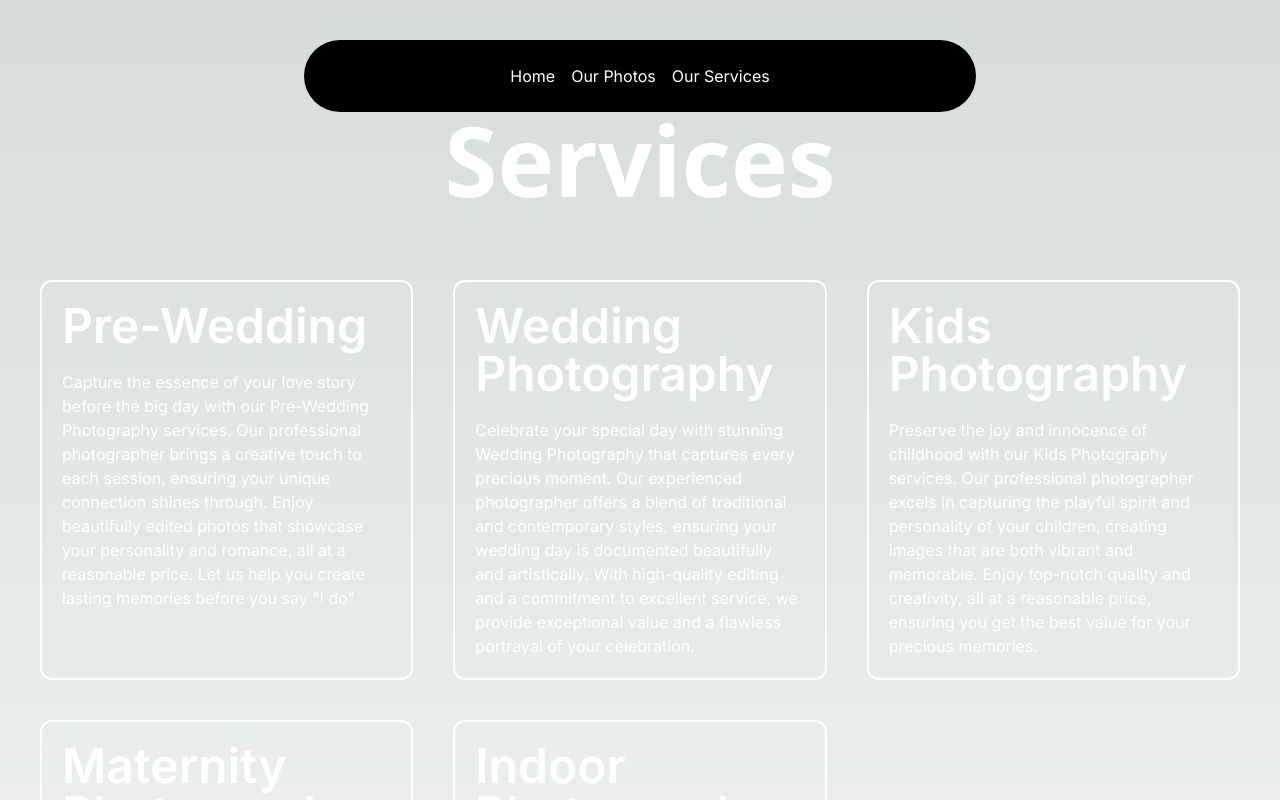
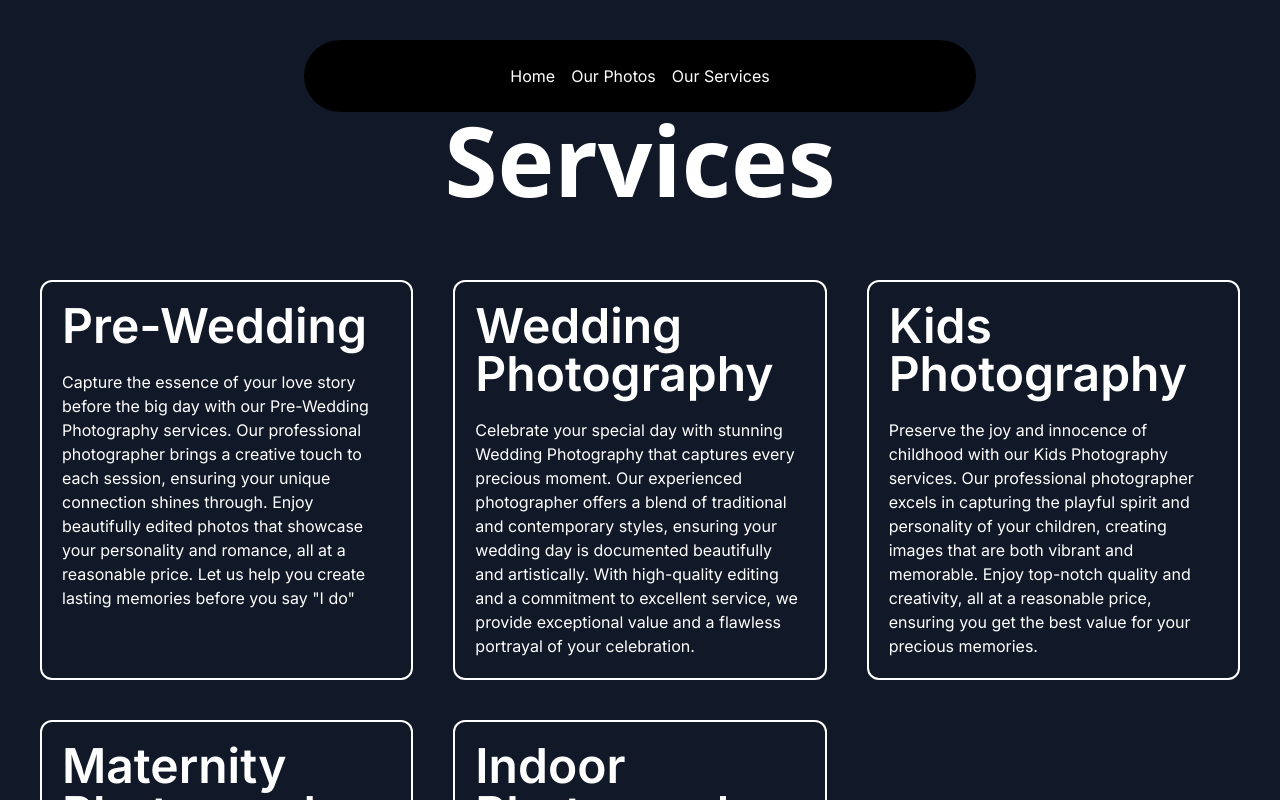
Before and after one commit to Astamani/Photo_editing, a Next.js app: page /photoservices in a window 1280 px wide. Shown: the top 800 px of the page. Built offline with nearby package versions, Linux system fonts and the light colour scheme.

Commit message:
The bg-color added to service page

```diff
--- a/src/app/photoservices/page.tsx
+++ b/src/app/photoservices/page.tsx
@@ -3,7 +3,7 @@ import React from 'react'
 
 const page = () => {
     return (
-        <div className='w-full h-auto antialiased py-28'>
+        <div className='w-full h-auto antialiased py-28 bg-gray-100 dark:bg-gray-900'>
             <h1 className="text-4xl md:text-8xl text-center font-sans font-bold mb-8 text-white">
                 Services
             </h1>
```
